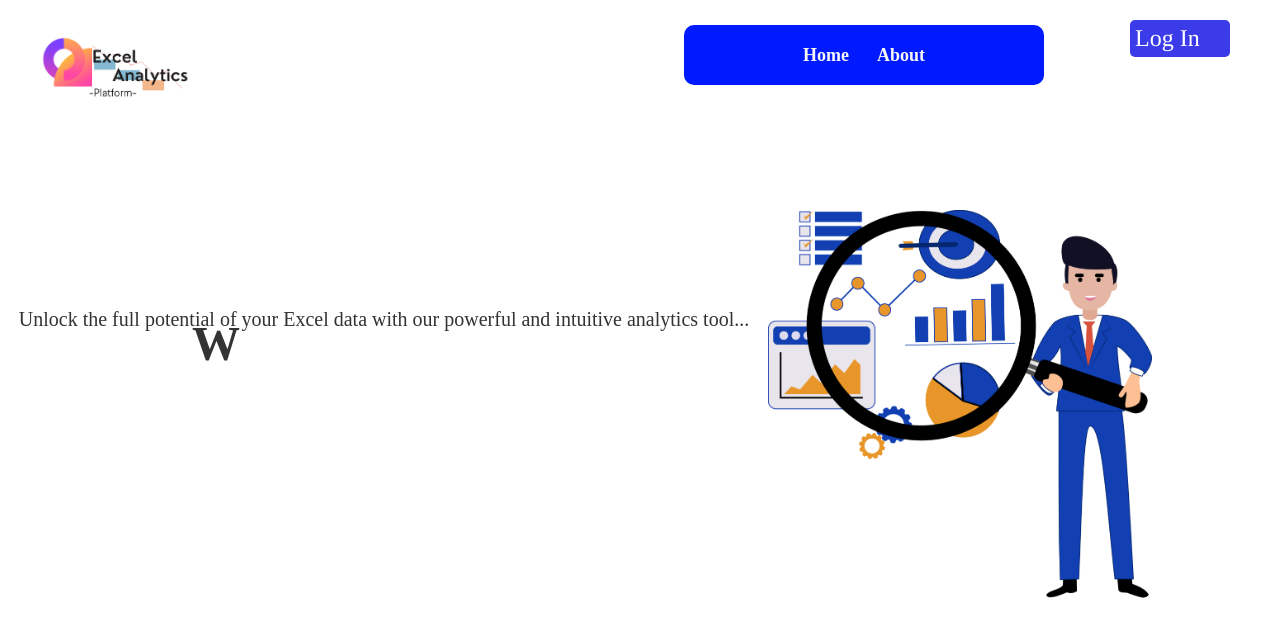
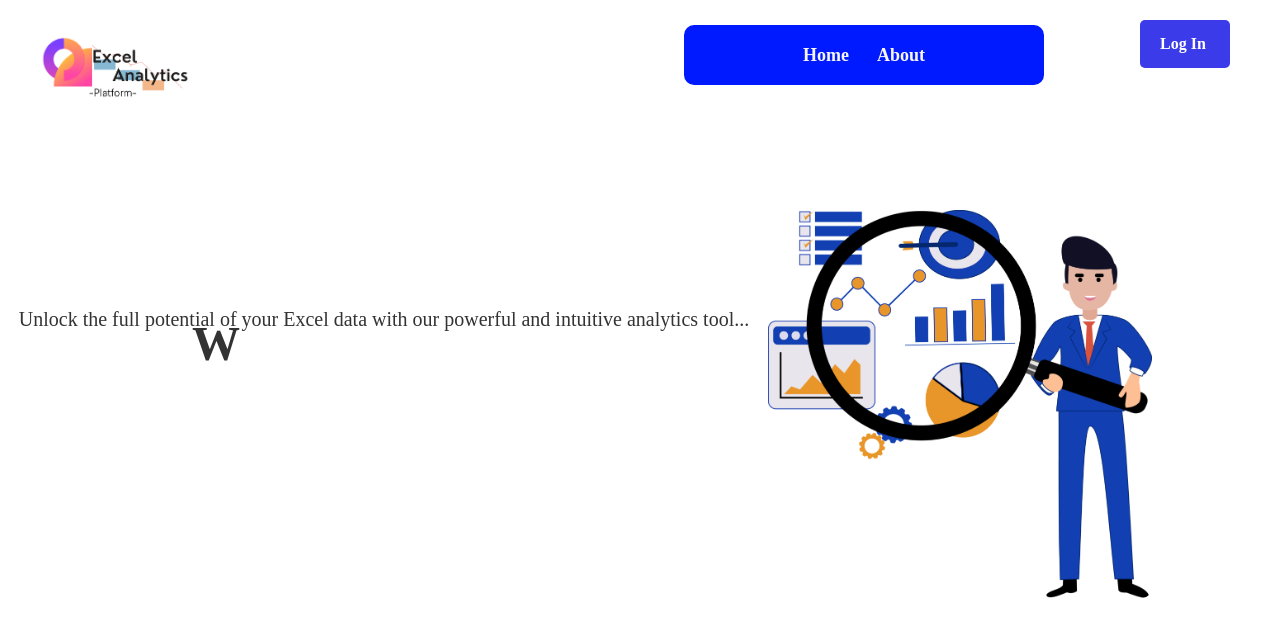
Before and after one commit to BleedingEdge2004/Excel-Analysis-Platform, a React (Vite) app in the folder Frontend/: page / in a window 1280 px wide. Shown: the top 636 px of the page. Built offline with nearby package versions, Linux system fonts and the light colour scheme.

Commit message:
Update Homepage.css

```diff
--- a/Frontend/src/Components/Homepage/Homepage.css
+++ b/Frontend/src/Components/Homepage/Homepage.css
@@ -215,18 +215,21 @@ input[type="file"] {
  position: absolute;
  top: 20px;
  right: 90px;
-  font-weight:initial;
-  font-family: Times, serif;
-  padding:5px;
+  padding: 10px 20px;
+  font-size: 16px;
+  font-weight: bold;
+  text-decoration: none;
+  color: #ffffff;
+  background-color: #3b3be9;
+  border-radius: 5px;
+  transition: background-color 0.3s, color 0.3s;
 }
  .login{
-  width: 90px;
+  width: 50px;
   background-color: #3b3be9;
   color: #ffffff;
-  padding: 5px;
+  padding:inherit;
   border-radius: 5px;
-  font-size: x-large;
-
  }
  .login:hover{
   background-color: #ffffff;
```
